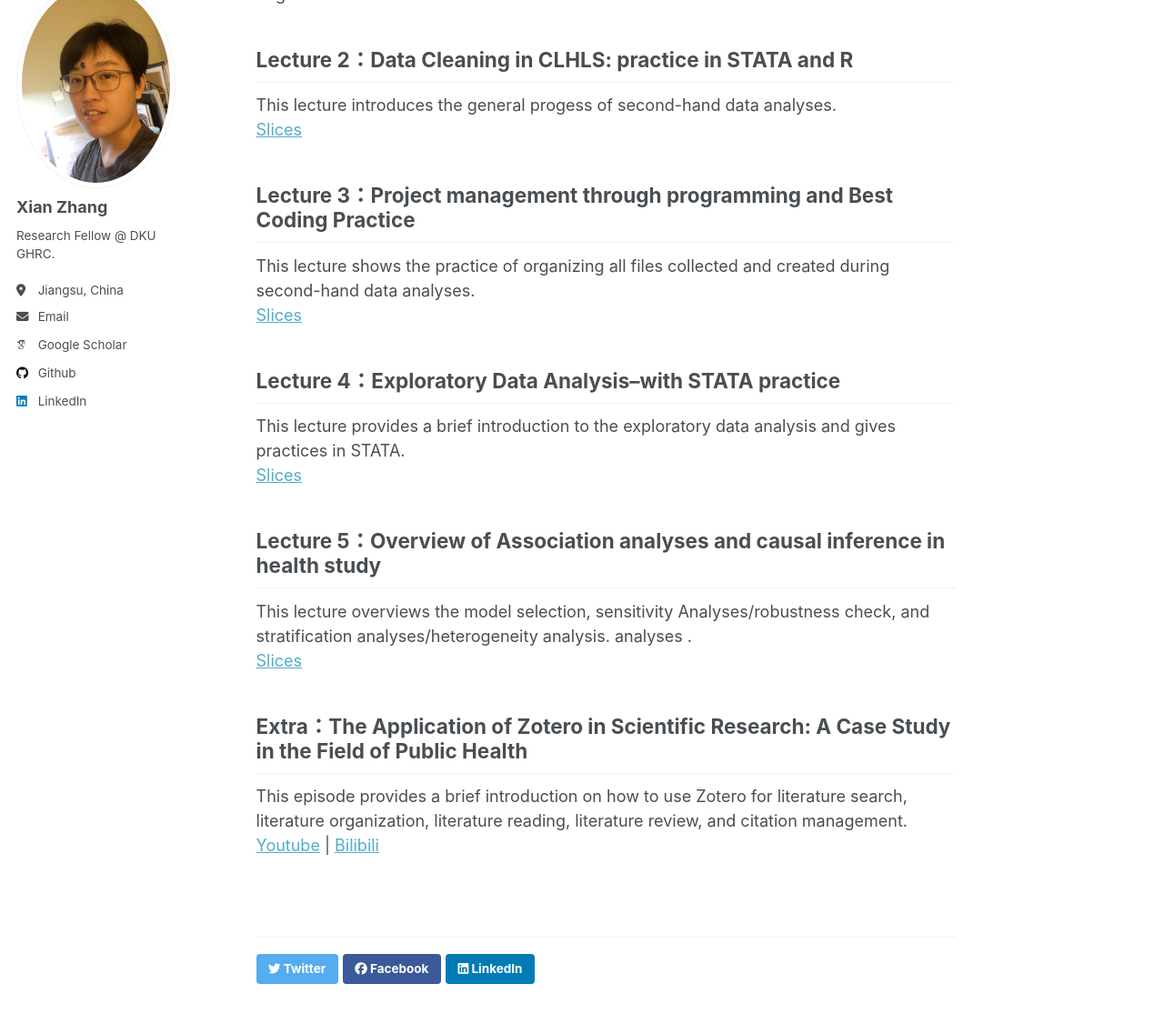
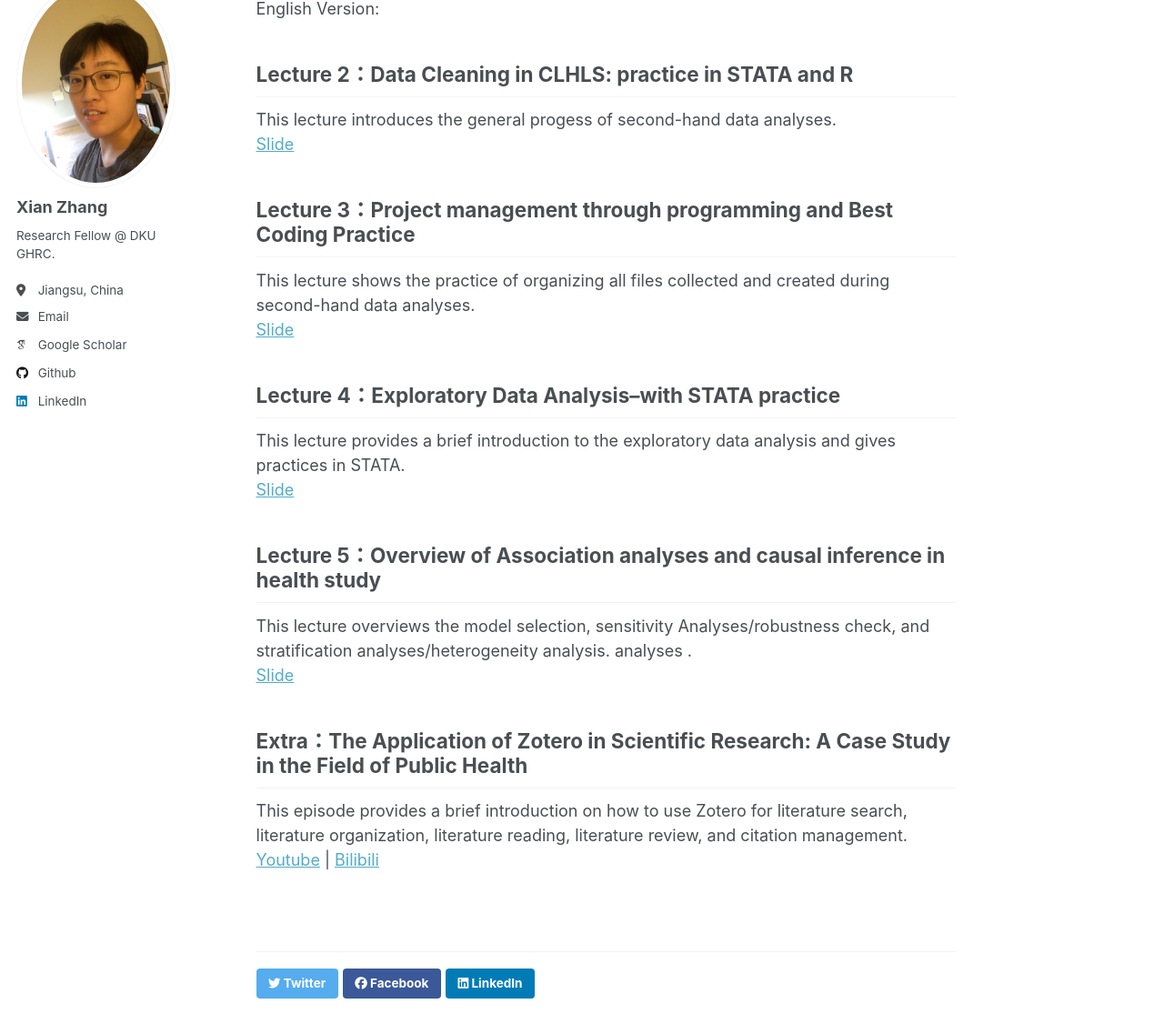
Before and after one commit to Xian152/xian152.github.io, a Jekyll site: the page built from _teaching/2024-HALSA-DAT.md, in a window 1280 px wide and 1400 px high, scrolled down 886 px, cut to the strip 128-1265 px from the top of the window. Shown: the whole strip at 91% size. Built offline with Jekyll 4.4.1, drawn with Linux system fonts in a browser that asks for light colours; some web fonts are replaced.

Commit message:
Update 2024-HALSA-DAT.md

```diff
--- a/_teaching/2024-HALSA-DAT.md
+++ b/_teaching/2024-HALSA-DAT.md
@@ -12,29 +12,29 @@ This is a data analyses training series for HALSA member. All recordings has bee
 
 ## Lecture 1 Data Analysis Training with CLHLS: Introduction to Second-hand Data Analyses
 This episode explains the scope and the agenda of the data analyses training series, and provides a brief introduction to the general progess of second-hand data analyses with an example.
-[Slices](https://github.com/Xian152/xian152.github.io/blob/master/_teaching/DAT%20with%20CLHLS-S1-Introduction%20to%20Second-hand%20Data%20Analyses%20.pptx) | [Sample Paper](https://www.sciencedirect.com/science/article/pii/S2468266718301440)
+[Slide](https://github.com/Xian152/xian152.github.io/blob/master/_teaching/DAT%20with%20CLHLS-S1-Introduction%20to%20Second-hand%20Data%20Analyses%20.pptx) | [Sample Paper](https://www.sciencedirect.com/science/article/pii/S2468266718301440)
 
 Chinese Version:
-<iframe width="560" height="315" src="https://www.youtube.com/watch?v=UMjmJW0QYa4" frameborder="0" allow="accelerometer; autoplay; clipboard-write; encrypted-media; gyroscope; picture-in-picture" allowfullscreen></iframe>
+<iframe width="480" height="280" src="https://www.youtube.com/watch?v=UMjmJW0QYa4" frameborder="0" allow="accelerometer; autoplay; clipboard-write; encrypted-media; gyroscope; picture-in-picture" allowfullscreen></iframe>
 
 English Version:
 
 ## Lecture 2：Data Cleaning in CLHLS: practice in STATA and R
 This lecture introduces the general progess of second-hand data analyses.
-[Slices](https://github.com/Xian152/xian152.github.io/blob/master/_teaching/Data%20Cleaning%20in%20CLHLS%20practice%20in%20STATA%20and%20R.pptx)
+[Slide](https://github.com/Xian152/xian152.github.io/blob/master/_teaching/Data%20Cleaning%20in%20CLHLS%20practice%20in%20STATA%20and%20R.pptx)
 
 ## Lecture 3：Project management through programming and Best Coding Practice
 This lecture shows the practice of organizing all files collected and created during second-hand data analyses.
-[Slices](https://github.com/Xian152/xian152.github.io/blob/master/_teaching/Project%20management%20through%20programming%20and%20Best%20Coding%20Practice.pptx)
+[Slide](https://github.com/Xian152/xian152.github.io/blob/master/_teaching/Project%20management%20through%20programming%20and%20Best%20Coding%20Practice.pptx)
 
 ## Lecture 4：Exploratory Data Analysis--with STATA practice
 This lecture provides a brief introduction to the exploratory data analysis and gives practices in STATA.
-[Slices](https://github.com/Xian152/xian152.github.io/blob/master/_teaching/Project%20management%20through%20programming%20and%20Best%20Coding%20Practice.pptx)
+[Slide](https://github.com/Xian152/xian152.github.io/blob/master/_teaching/Project%20management%20through%20programming%20and%20Best%20Coding%20Practice.pptx)
 
 ## Lecture 5：Overview of Association analyses and causal inference in health study
 This lecture overviews the model selection, sensitivity Analyses/robustness check, and stratification analyses/heterogeneity analysis.
  analyses .
-[Slices](https://github.com/Xian152/xian152.github.io/blob/master/_teaching/Exploratory%20Data%20Analysis.pptx)
+[Slide](https://github.com/Xian152/xian152.github.io/blob/master/_teaching/Exploratory%20Data%20Analysis.pptx)
 
 ## Extra：The Application of Zotero in Scientific Research: A Case Study in the Field of Public Health
 This episode provides a brief introduction on how to use Zotero for literature search, literature organization, literature reading, literature review, and citation management.
```
